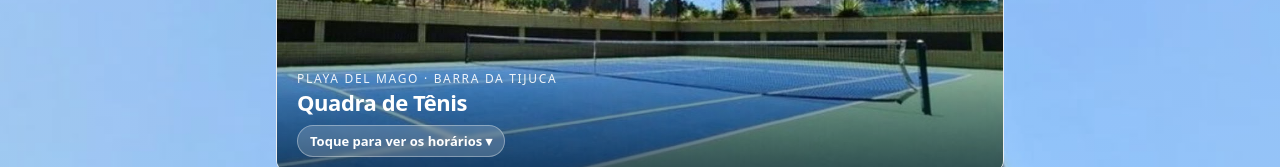
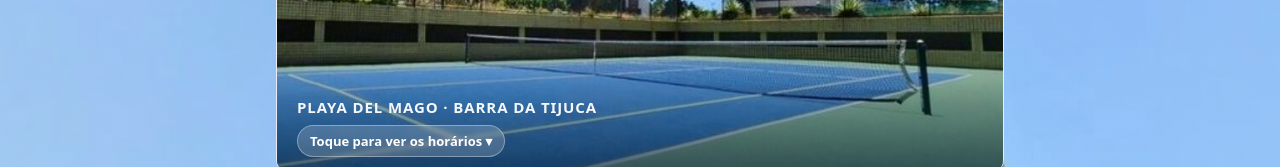
Before and after one commit to Joaoflu13/playa-quadra, a Next.js app: page / in a window 1280 px wide. Shown: the part 150-317 px from the top of the page. Built offline with nearby package versions, Linux system fonts and the light colour scheme; no server answers; the database is empty; sample sign-in values are in the browser's storage.

Commit message:
style(home): hero mostra só 'Playa del Mago · Barra da Tijuca'
Remove o título 'Quadra de Tênis' do banner inicial e dá mais presença ao
texto do condomínio.

Co-Authored-By: Claude Opus 4.8 <noreply@anthropic.com>
Claude-Session: https://claude.ai/code/session_01GkGFXmJYbKqy18PQZjwCBL

```diff
--- a/src/app/globals.css
+++ b/src/app/globals.css
@@ -233,10 +233,11 @@ label {
   color: #fff;
 }
 .hero-overlay .eyebrow {
-  font-size: 12px;
-  letter-spacing: 0.14em;
+  font-size: 15px;
+  font-weight: 700;
+  letter-spacing: 0.06em;
   text-transform: uppercase;
-  opacity: 0.9;
+  opacity: 0.95;
 }
 .hero-overlay .title {
   font-size: 22px;
--- a/src/components/CourtPhoto.tsx
+++ b/src/components/CourtPhoto.tsx
@@ -24,7 +24,6 @@ export default function CourtPhoto({ hint }: { hint?: string }) {
       )}
       <div className="hero-overlay">
         <span className="eyebrow">Playa del Mago · Barra da Tijuca</span>
-        <span className="title">Quadra de Tênis</span>
         {hint && <span className="hero-hint">{hint}</span>}
         {failed && (
           <span style={{ fontSize: 12, opacity: 0.9, marginTop: 4 }}>
```
